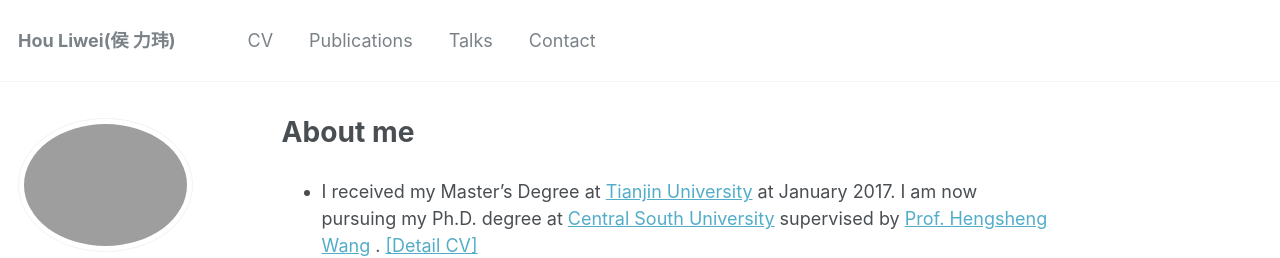
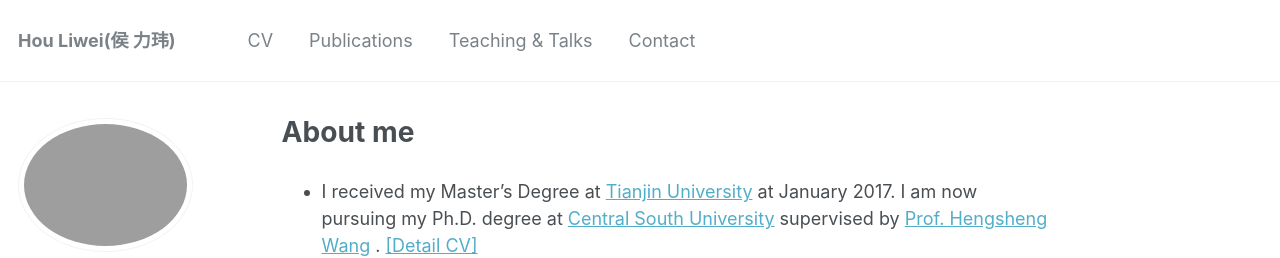
Before and after one commit to LiweiHou/LiweiHou.github.io, a Jekyll site: the page built from _pages/about.md, in a window 1280 px wide. Shown: the top 258 px of the page. Built offline with Jekyll 4.4.1, drawn with Linux system fonts in a browser that asks for light colours.

Commit message:
Update navigation.yml

```diff
--- a/_data/navigation.yml
+++ b/_data/navigation.yml
@@ -7,7 +7,7 @@ main:
   - title: "Publications"
     url: /publications/
 
-  - title: "Talks"
+  - title: "Teaching & Talks"
     url: /talks/
 
   - title: "Contact"
```
